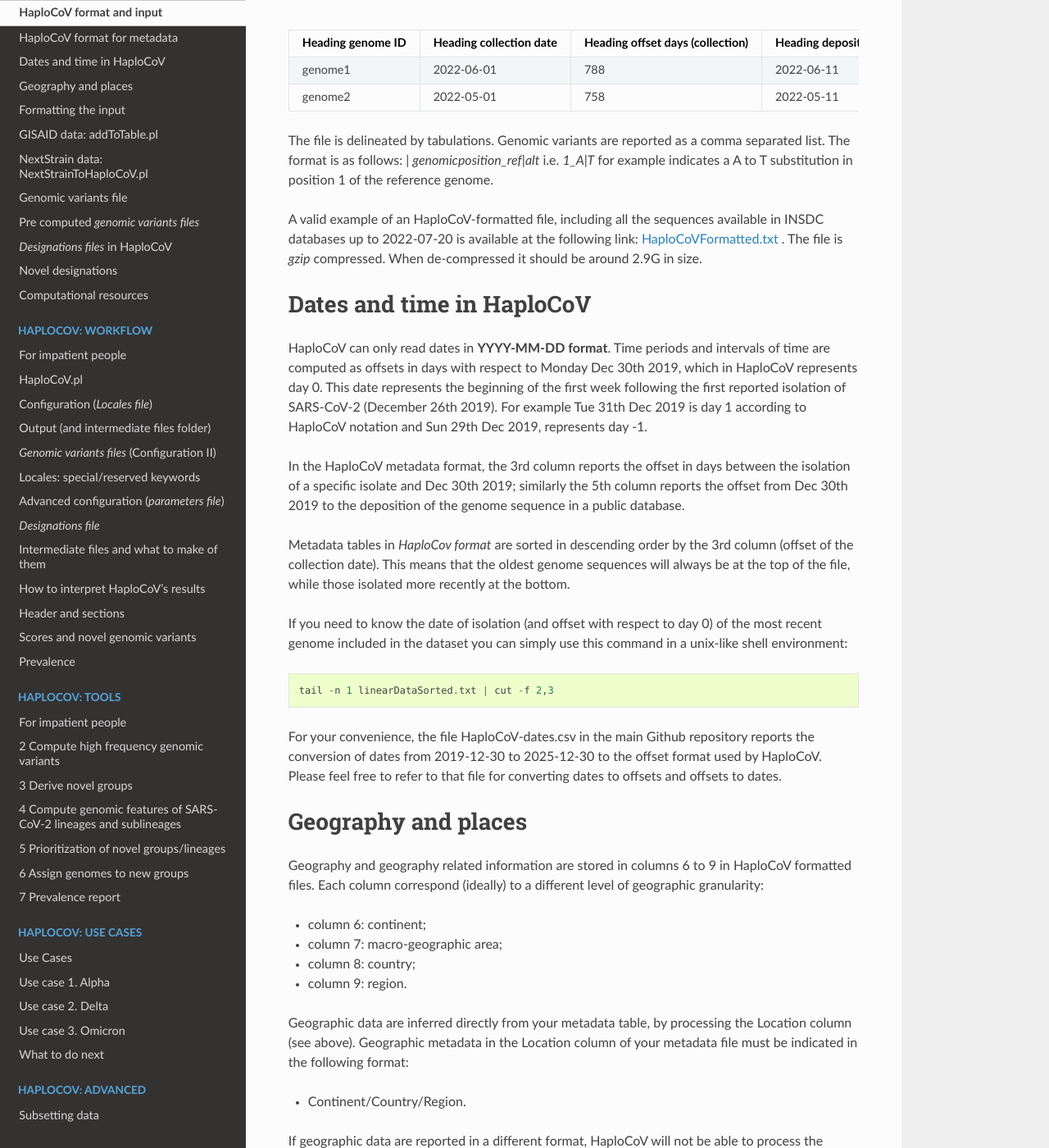
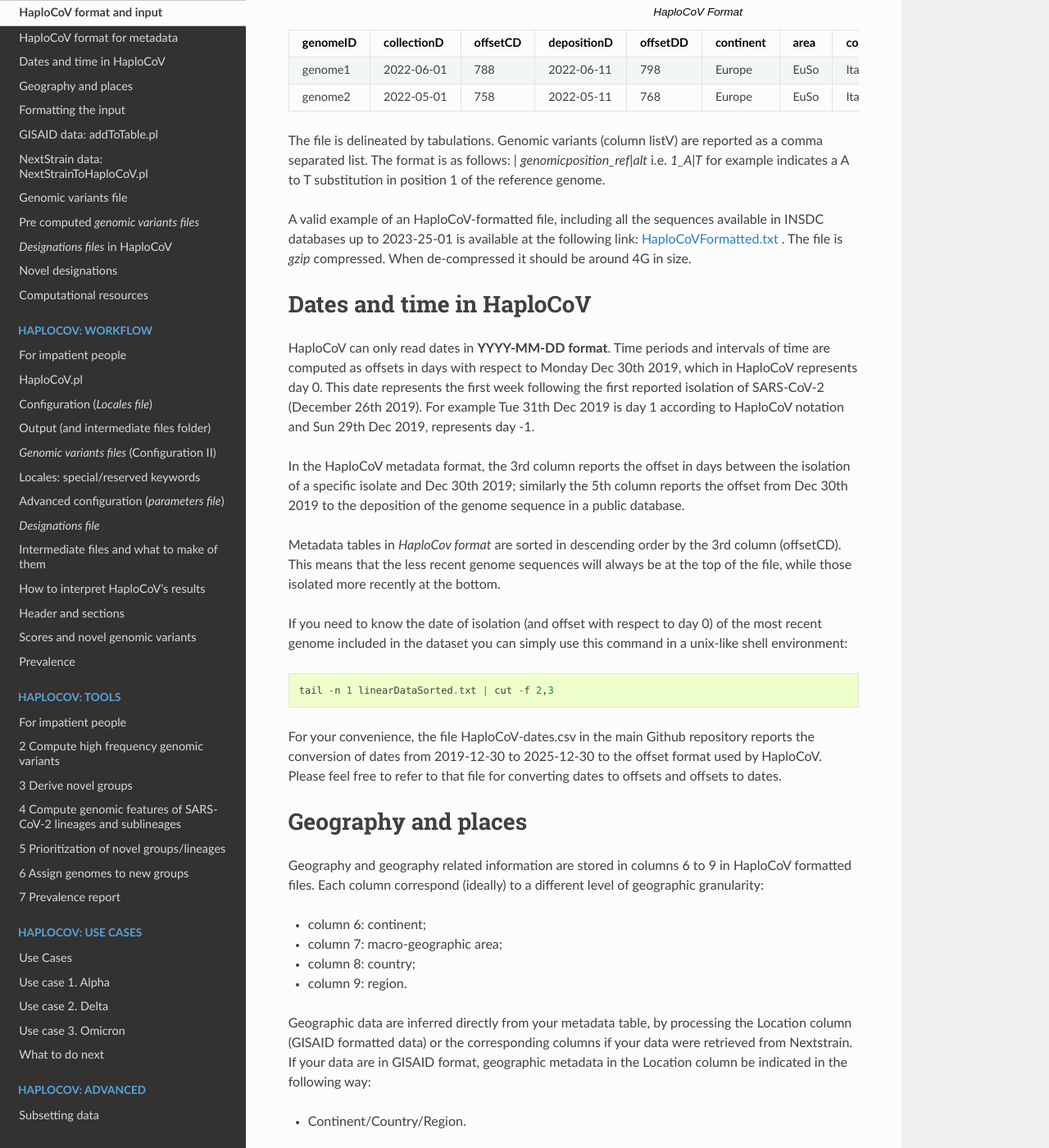
Before and after one commit to matteo14c/HaploCoV, a Sphinx documentation site: the page built from docs/source/metadata.rst, in a window 1280 px wide and 1400 px high, scrolled down 443 px. Shown: the whole window at 82% size. Built offline with Sphinx 7.4.7 and the Read the Docs theme 2.0.0, drawn with Linux system fonts in a browser that asks for light colours; some of the changed text lies outside the part shown.

Commit message:
Update metadata.rst

```diff
--- a/docs/source/metadata.rst
+++ b/docs/source/metadata.rst
@@ -13,17 +13,17 @@
    :widths: 30 30 30 30 30 30 30 30 30 30 30
    :header-rows: 1
 
-   * - Heading genome ID
-     - Heading collection date
-     - Heading offset days (collection)
-     - Heading deposition date
-     - Heading offset days (deposition)
-     - Heading continent
-     - Heading macro-area
-     - Heading country
-     - Heading region
-     - Heading lineage
-     - Heading genomic variants
+   * - genomeID
+     - collectionD
+     - offsetCD
+     - depositionD
+     - offsetDD
+     - continent
+     - area
+     - country
+     - region
+     - pangoLin
+     - listV
    * - genome1
      - 2022-06-01
      - 788
@@ -47,21 +47,21 @@
      - BA.2
      - v1,v2,vn
 
-The file is delineated by tabulations. Genomic variants are reported as a comma separated list.
+The file is delineated by tabulations. Genomic variants (column listV) are reported as a comma separated list.
 The format is as follows:
 | *genomicposition_ref|alt* i.e. *1_A|T* for example indicates a A to T substitution in position 1 of the reference genome.
 
-A valid example of an HaploCoV-formatted file, including all the sequences available in INSDC databases up to 2022-07-20 is available at the following link: `HaploCoVFormatted.txt <http://159.149.160.88/HaploCoVFormatted.txt.gz>`_ . The file is `gzip` compressed. When de-compressed it should be around 2.9G in size.
+A valid example of an HaploCoV-formatted file, including all the sequences available in INSDC databases up to 2023-25-01 is available at the following link: `HaploCoVFormatted.txt <http://159.149.160.88/HaploCoVFormatted.txt.gz>`_ . The file is `gzip` compressed. When de-compressed it should be around 4G in size.
 
 Dates and time in HaploCoV
 ==========================
 
-HaploCoV can only read dates in **YYYY-MM-DD format**. Time periods and intervals of time are computed as offsets in days with respect to Monday Dec 30th 2019, which in HaploCoV represents day 0. This date represents the beginning of the first week following the first reported isolation of SARS-CoV-2 (December 26th 2019).
+HaploCoV can only read dates in **YYYY-MM-DD format**. Time periods and intervals of time are computed as offsets in days with respect to Monday Dec 30th 2019, which in HaploCoV represents day 0. This date represents the first week following the first reported isolation of SARS-CoV-2 (December 26th 2019).
 For example Tue 31th Dec 2019 is day 1 according to HaploCoV notation and Sun 29th Dec 2019, represents day -1.
 
 In the HaploCoV metadata format, the 3rd column reports the offset in days between the isolation of a specific isolate and Dec 30th 2019; similarly the 5th column reports the offset from Dec 30th 2019 to the deposition of the genome sequence in a public database.
 
-Metadata tables in *HaploCov format* are sorted in descending order by the 3rd column (offset of the collection date). This means that the oldest genome sequences will always be at the top of the file, while those isolated more recently  at the bottom.
+Metadata tables in *HaploCov format* are sorted in descending order by the 3rd column (offsetCD). This means that the less recent genome sequences will always be at the top of the file, while those isolated more recently at the bottom.
 
 If you need to know the date of isolation (and offset with respect to day 0) of the most recent genome included in the dataset you can simply use this command in a unix-like shell environment:
 
@@ -81,9 +81,16 @@
 * column 8: country;
 * column 9: region.
 
-Geographic data are inferred directly from your metadata table, by processing the Location column (see above). Geographic metadata in the Location column of your metadata file must be indicated in the following format:
+Geographic data are inferred directly from your metadata table, by processing the Location column (GISAID formatted data) or the corresponding columns if your data were retrieved from Nextstrain.
+If your data are in GISAID format, geographic metadata in the Location column be indicated in the following way:
 
 * Continent/Country/Region.
+
+For Nextrain formatted data, the following columns are used:
+
+* region -> Continent;
+* country -> Country;
+* division -> Region;
 
 If geographic data are reported in a different format, HaploCoV will not be able to process the information and will append NA values in columns 6 to 9.
 Importantly we must stress that HaploCoV does not perform any correction on the spelling/consistency of geographic data. Hence it is down to the user to provide input data that are as accurate and correct as possible.
@@ -136,7 +143,7 @@
 **Options**
 addToTable.pl accepts the following options:
 
-* *--metadata**: input metadata file (typically metadata.tsv from GISAID);
+* *--metadata*: input metadata file (typically metadata.tsv from GISAID);
 * *--seq*: fasta file;
 * *--nproc*: number of threads. Defaults to 8;
 * *--dayFrom*: include only genomes collected after this day;
@@ -159,7 +166,7 @@
 If you obtained your metadata files from NexStrain you will **not need** to use *addToTable.pl* and *align.pl*. Metadata tables from NexStrain have already been processed by their ncov pipeline, and do already include a list of allele variants for every genome. The pre-processed file can be downloaded from `here <https://data.nextstrain.org/files/ncov/open/metadata.tsv.gz>`_.
 Please be aware that NexStrain can re-distribute only publicly available data, which at the moment account for about 40% of the data in GISAID.
 Data from NexStrain still need to be converted to *HaploCoV format*. For this purpose you can use *NextStrainToHaploCoV.pl*.
-Contrary to addToTable.pl, NextStrainToHaploCoV.pl does not feature incremental addition of data: the full NexStrain table can be converted to *HaploCoV format* in less than 10 minutes.
+Contrary to *addToTable.pl*, *NextStrainToHaploCoV.pl* does not feature incremental addition of data: the full NexStrain table can be converted to *HaploCoV format* in less than 10 minutes.
 
 **Options**
 NextStrainToHaploCoV.pl accepts the following options:
```
